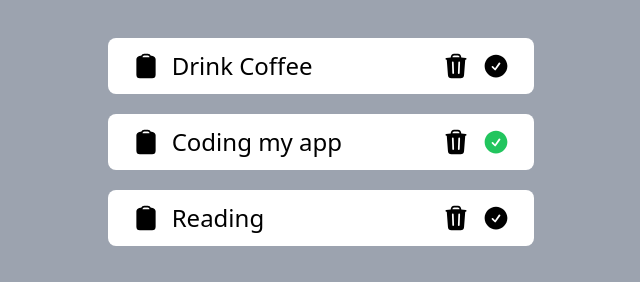
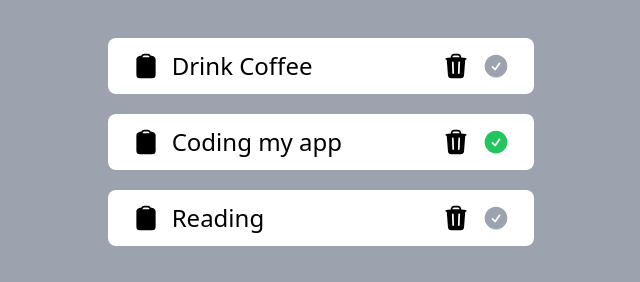
Before and after one commit to boikoua/libraries_learn, a Vue app: page / in a window 1280 px wide. Shown: the part 278-560 px from the top of the page, without its empty margins (319-959 px from the left). Built offline with nearby package versions, Linux system fonts and the light colour scheme.

Commit message:
complete todo

```diff
--- a/src/App.vue
+++ b/src/App.vue
@@ -1,10 +1,10 @@
 <script setup>
-import { reactive } from 'vue';
+import { ref } from 'vue';
 import TheForm from './components/TheForm.vue';
 import TheHeader from './components/TheHeader.vue';
 import TheTodoList from './components/TheTodoList.vue';
 
-let todos = reactive([
+const todos = ref([
   {
     id: 1,
     text: 'Drink Coffee',
@@ -26,19 +26,23 @@ function addNewTodo(text) {
   if (!text.trim()) return;
 
   const newTodo = {
-    id: todos.length + 1,
+    id: todos.value.length + 1,
     text: text,
     complete: false,
   };
 
-  todos.push(newTodo);
+  todos.value.push(newTodo);
 }
 
 function deleteTodo(id) {
-  const index = todos.findIndex((todo) => todo.id === id);
+  todos.value = todos.value.filter((todo) => todo.id !== id);
+}
 
-  if (index !== -1) {
-    todos.splice(index, 1);
+function toggleComplete(id) {
+  const todo = todos.value.find((todo) => todo.id === id);
+
+  if (todo) {
+    todo.complete = !todo.complete;
   }
 }
 </script>
@@ -50,7 +54,7 @@ function deleteTodo(id) {
     <main>
       <TheForm :addTodo="addNewTodo" />
 
-      <TheTodoList :todos="todos" :delete-todo="deleteTodo" />
+      <TheTodoList :todos="todos" :delete-todo="deleteTodo" :toggle-complete="toggleComplete" />
     </main>
   </div>
 </template>
--- a/src/components/TheTodoItem.vue
+++ b/src/components/TheTodoItem.vue
@@ -1,31 +1,31 @@
 <script setup>
 import { ClipboardIcon, TrashIcon, CheckCircleIcon } from '@heroicons/vue/24/solid';
 
-const props = defineProps({
+defineProps({
   todo: Object,
   deleteTodo: Function,
+  toggleComplete: Function,
 });
-
-const { id, text, complete } = props.todo;
 </script>
 
 <template>
   <article class="flex justify-between items-center w-full py-3 px-6 bg-white rounded-lg">
     <div class="flex items-center gap-3">
       <ClipboardIcon class="w-7 h-7" />
-      <p class="text-2xl">{{ text }}</p>
+      <p class="text-2xl">{{ todo.text }}</p>
     </div>
 
     <div class="flex gap-3">
       <TrashIcon
         class="w-7 h-7 cursor-pointer transition hover:text-red-600"
-        @click="deleteTodo(id)"
+        @click="deleteTodo(todo.id)"
       />
       <CheckCircleIcon
         :class="[
           'w-7 h-7 cursor-pointer transition hover:text-green-500',
-          complete ? 'text-green-500' : '',
+          todo.complete ? 'text-green-500' : 'text-gray-400',
         ]"
+        @click="toggleComplete(todo.id)"
       />
     </div>
   </article>
--- a/src/components/TheTodoList.vue
+++ b/src/components/TheTodoList.vue
@@ -4,11 +4,18 @@ import TheTodoItem from './TheTodoItem.vue';
 defineProps({
   todos: Array,
   deleteTodo: Function,
+  toggleComplete: Function,
 });
 </script>
 
 <template>
   <div class="flex flex-col gap-5">
-    <TheTodoItem v-for="todo in todos" :key="todo.id" :todo="todo" :delete-todo="deleteTodo" />
+    <TheTodoItem
+      v-for="todo in todos"
+      :key="todo.id"
+      :todo="todo"
+      :delete-todo="deleteTodo"
+      :toggle-complete="toggleComplete"
+    />
   </div>
 </template>
```
